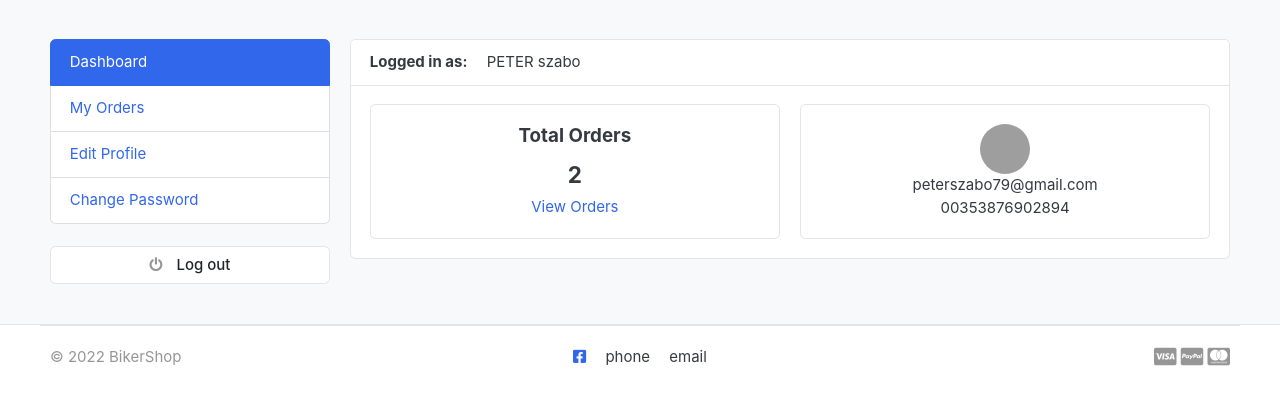
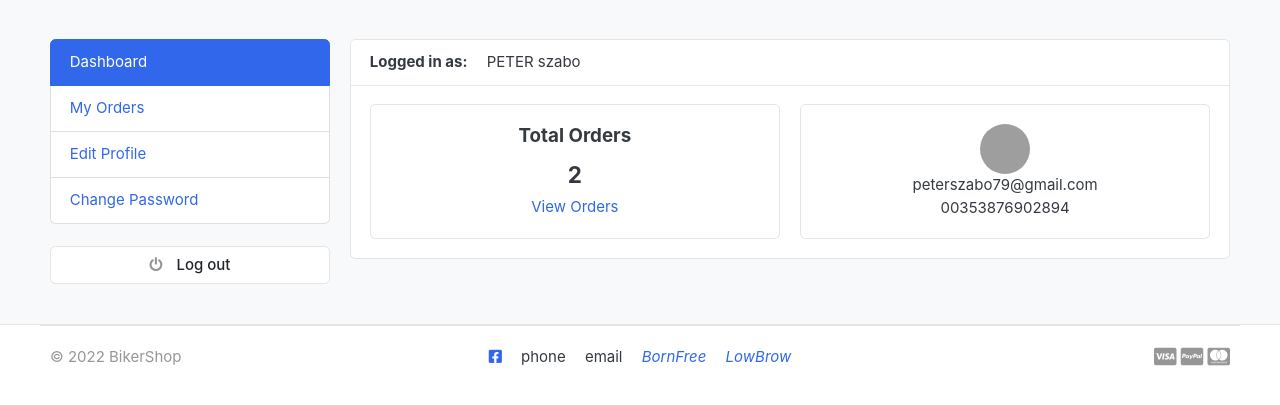
Before and after one commit to Code-Institute-Submissions/peterszabo79-bikershop_JanResub, a Django app: page /accounts/ in a window 1280 px wide. Shown: the part 119-524 px from the top of the page. Run offline with Django 3.2, Linux system fonts and the light colour scheme; a user stored in the database is signed in; data comes from the database, SQL or seed files in the repository; some libraries are stand-ins or nearby versions; some web fonts are replaced; grey boxes are pictures that could not be loaded.

Commit message:
add ;inke

```diff
--- a/templates/includes/footer.html
+++ b/templates/includes/footer.html
@@ -10,6 +10,11 @@
 					aria-label="visit our Facebook page (opens in a new tab)"><i class="fab fa-facebook-square"></i></a></span>
 				<span  class="px-2">phone</span>
 				<span  class="px-2">email</span>
+				<span  class="px-2"><a href="https://www.bornfreeshow.com/" target="_blank" rel="noopener"
+					aria-label="bornfree (opens in a new tab)"><i>BornFree</i></a></span>
+				<span  class="px-2"><a href="https://www.lowbrowcustoms.com/" target="_blank" rel="noopener"
+					aria-label="Lowbrow (opens in a new tab)"><i>LowBrow</i></a></span>
+
 			</div>
 			<div class="col-md-2 text-md-right text-muted">
 				<i class="fab fa-lg fa-cc-visa"></i>
```
